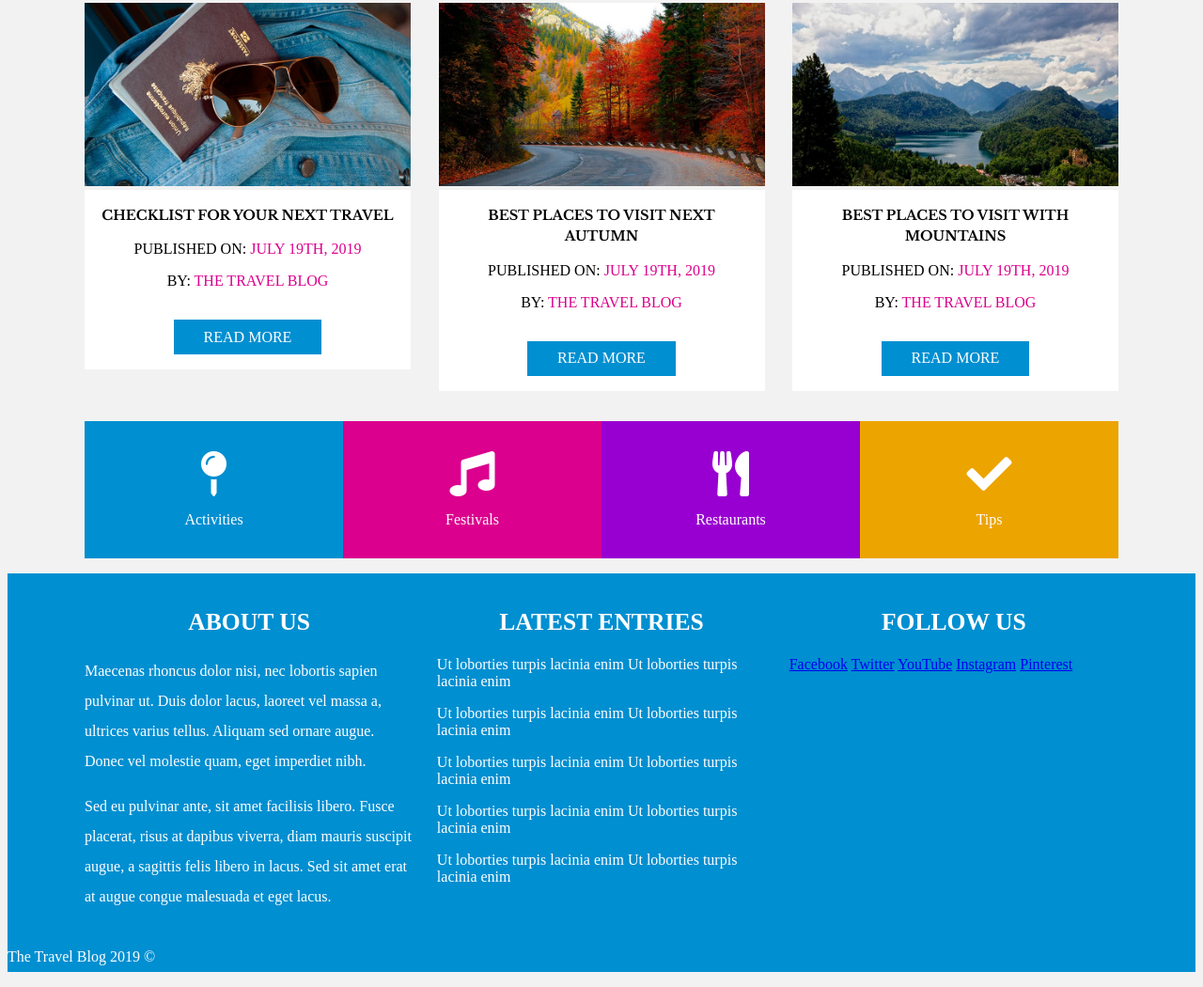
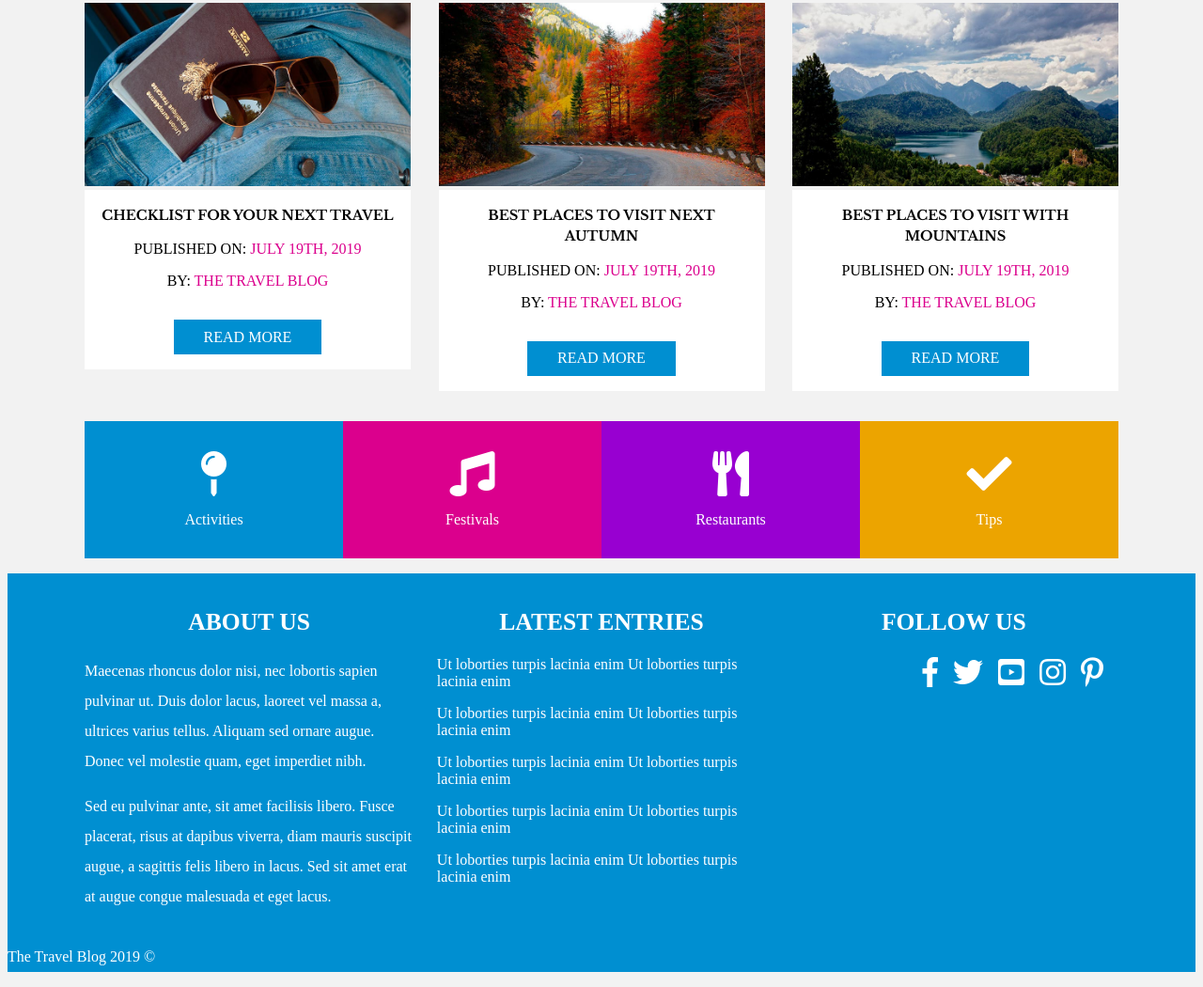
Before and after one commit to bhoomikahm18/06_Building_a_Blog_Homepage_Layout, a plain HTML site: page index.html in a window 1280 px wide. Shown: the part 1307-2357 px from the top of the page at 94% size. Drawn offline with nearby package versions, Linux system fonts and the light colour scheme.

Commit message:
Inserting images from font Awesome

```diff
--- a/css/style.css
+++ b/css/style.css
@@ -220,3 +220,40 @@ img {
 .footer ul li a:hover{
     text-decoration: underline;
 }
+.social-nav{
+    display: flex;
+    justify-content: center;
+}
+@media (min-width:768px){
+    .social-nav{
+        justify-content: flex-end;
+    }
+}
+.social-nav span{
+    display: none;
+}
+.social-nav a{
+    margin-right: 1rem;
+    text-decoration: none;
+}
+.social-nav a::before {
+    font-family: "Font Awesome 5 Brands";
+    color: white;
+    font-size: 2rem;
+
+}
+.social-nav a[href*='facebook.com']::before{
+    content: "\f39e";
+}
+.social-nav a[href*='twitter.com']::before{
+    content: "\f099";
+}
+.social-nav a[href*='youtube.com']::before{
+    content: "\f431";
+}
+.social-nav a[href*='instagram.com']::before{
+    content: "\f16d";
+}
+.social-nav a[href*='pinterest.com']::before{
+    content: "\f231";
+}
```
